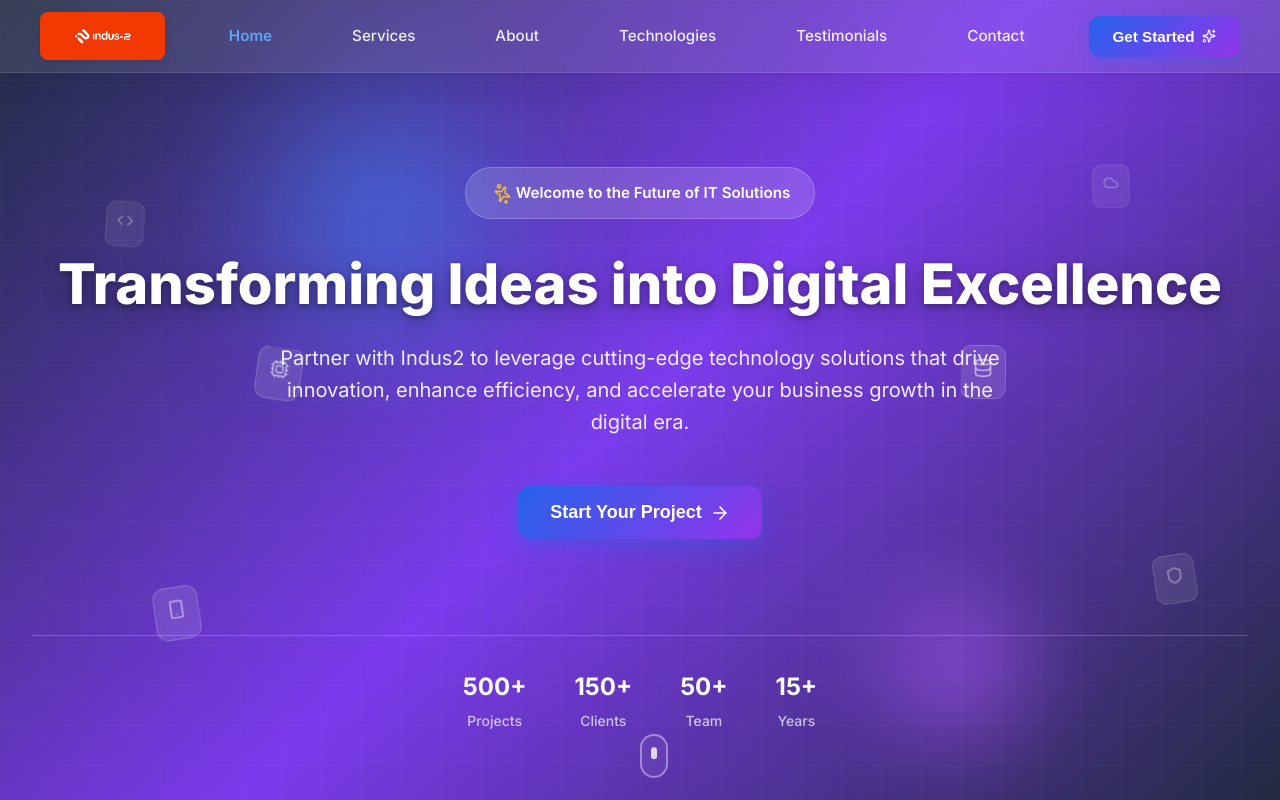
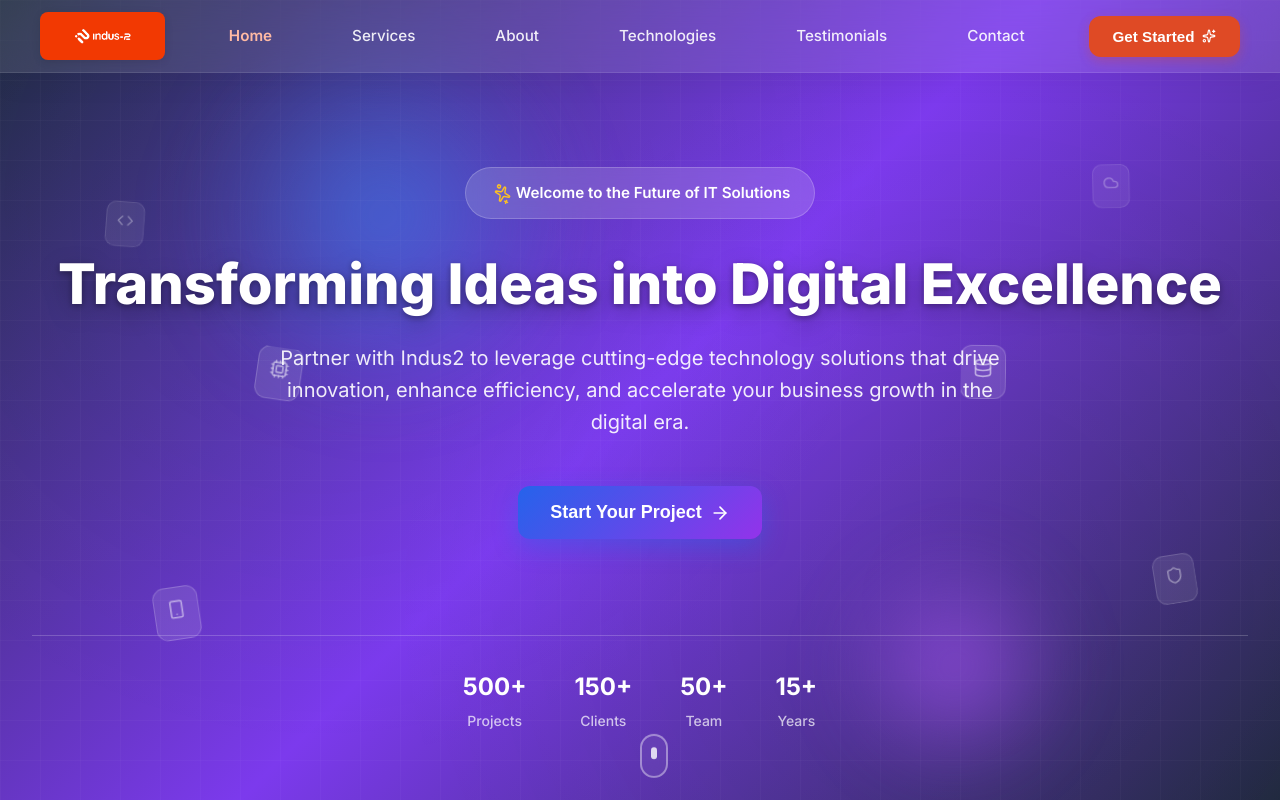
Before and after one commit to Avinash-jetwani/Indus2, a React (Vite) app: page / in a window 1280 px wide. Shown: the top 800 px of the page. Built offline with nearby package versions, Linux system fonts and the light colour scheme.

Commit message:
Update theme colors to match orange logo

```diff
--- a/index.html
+++ b/index.html
@@ -2,7 +2,7 @@
 <html lang="en">
   <head>
     <meta charset="UTF-8" />
-    <link rel="icon" type="image/svg+xml" href="/vite.svg" />
+    <link rel="icon" type="image/svg+xml" href="/logo.png" />
     <meta name="viewport" content="width=device-width, initial-scale=1.0" />
     <title>indus2-website</title>
   </head>
--- a/src/components/common/Navbar.tsx
+++ b/src/components/common/Navbar.tsx
@@ -89,7 +89,7 @@ const Navbar: React.FC = () => {
                     padding: '0.5rem 1rem',
                     borderRadius: '0.5rem',
                     color: activeSection === item.id
-                      ? (isScrolled ? '#2563eb' : '#60a5fa')
+                      ? (isScrolled ? 'rgb(223, 74, 37)' : 'rgb(255, 186, 164)')
                       : (isScrolled ? '#6b7280' : 'rgba(255, 255, 255, 0.9)'),
                     fontWeight: activeSection === item.id ? '600' : '500',
                     cursor: 'pointer',
@@ -99,13 +99,13 @@ const Navbar: React.FC = () => {
                     fontSize: '0.95rem'
                   }}
                   onMouseEnter={(e) => {
-                    (e.currentTarget as HTMLElement).style.color = isScrolled ? '#2563eb' : 'white';
+                    (e.currentTarget as HTMLElement).style.color = isScrolled ? 'rgb(223, 74, 37)' : 'white';
                   }}
                   onMouseLeave={(e) => {
                     if (activeSection !== item.id) {
                       (e.currentTarget as HTMLElement).style.color = isScrolled ? '#6b7280' : 'rgba(255, 255, 255, 0.9)';
                     } else {
-                      (e.currentTarget as HTMLElement).style.color = isScrolled ? '#2563eb' : '#60a5fa';
+                      (e.currentTarget as HTMLElement).style.color = isScrolled ? 'rgb(223, 74, 37)' : 'rgb(255, 186, 164)';
                     }
                   }}
                 >
@@ -121,8 +121,8 @@ const Navbar: React.FC = () => {
               transition={{ duration: 0.5, delay: 0.7 }}
             >
               <Link to="contact" smooth={true} duration={500}>
-                <button style={{
-                  background: 'linear-gradient(135deg, #2563eb 0%, #9333ea 100%)',
+                <button                 style={{
+                  background: 'rgb(223, 74, 37)',
                   color: 'white',
                   border: 'none',
                   padding: '0.75rem 1.5rem',
@@ -131,18 +131,18 @@ const Navbar: React.FC = () => {
                   fontWeight: '600',
                   cursor: 'pointer',
                   transition: 'all 0.3s ease',
-                  boxShadow: '0 4px 12px rgba(37, 99, 235, 0.3)',
+                  boxShadow: '0 4px 12px rgba(223, 74, 37, 0.3)',
                   display: 'flex',
                   alignItems: 'center',
                   gap: '0.5rem'
                 }}
                 onMouseEnter={(e) => {
                   (e.currentTarget as HTMLElement).style.transform = 'translateY(-2px)';
-                  (e.currentTarget as HTMLElement).style.boxShadow = '0 8px 20px rgba(37, 99, 235, 0.4)';
+                  (e.currentTarget as HTMLElement).style.boxShadow = '0 8px 20px rgba(223, 74, 37, 0.4)';
                 }}
                 onMouseLeave={(e) => {
                   (e.currentTarget as HTMLElement).style.transform = 'translateY(0)';
-                  (e.currentTarget as HTMLElement).style.boxShadow = '0 4px 12px rgba(37, 99, 235, 0.3)';
+                  (e.currentTarget as HTMLElement).style.boxShadow = '0 4px 12px rgba(223, 74, 37, 0.3)';
                 }}
                 >
                   Get Started
--- a/src/index.css
+++ b/src/index.css
@@ -168,7 +168,7 @@ body {
 
 /* Gradients */
 .bg-gradient-primary {
-  background: linear-gradient(135deg, #667eea 0%, #764ba2 100%);
+  background: linear-gradient(135deg, rgb(223, 74, 37) 0%, rgb(255, 255, 255) 100%);
 }
 
 .bg-gradient-hero {
@@ -176,7 +176,7 @@ body {
 }
 
 .text-gradient {
-  background: linear-gradient(135deg, #667eea 0%, #764ba2 100%);
+  background: linear-gradient(135deg, rgb(223, 74, 37) 0%, rgb(255, 255, 255) 100%);
   -webkit-background-clip: text;
   -webkit-text-fill-color: transparent;
   background-clip: text;
@@ -473,7 +473,7 @@ body {
 }
 
 .btn-primary {
-  background: linear-gradient(135deg, #2563eb 0%, #9333ea 100%);
+  background: rgb(223, 74, 37);
   color: white;
   padding: 0.75rem 1.5rem;
   border: none;
@@ -481,7 +481,7 @@ body {
 
 .btn-primary:hover {
   transform: scale(1.05);
-  box-shadow: 0 10px 15px -3px rgba(37, 99, 235, 0.3);
+  box-shadow: 0 10px 15px -3px rgba(223, 74, 37, 0.4);
 }
 
 .btn-outline {
```
